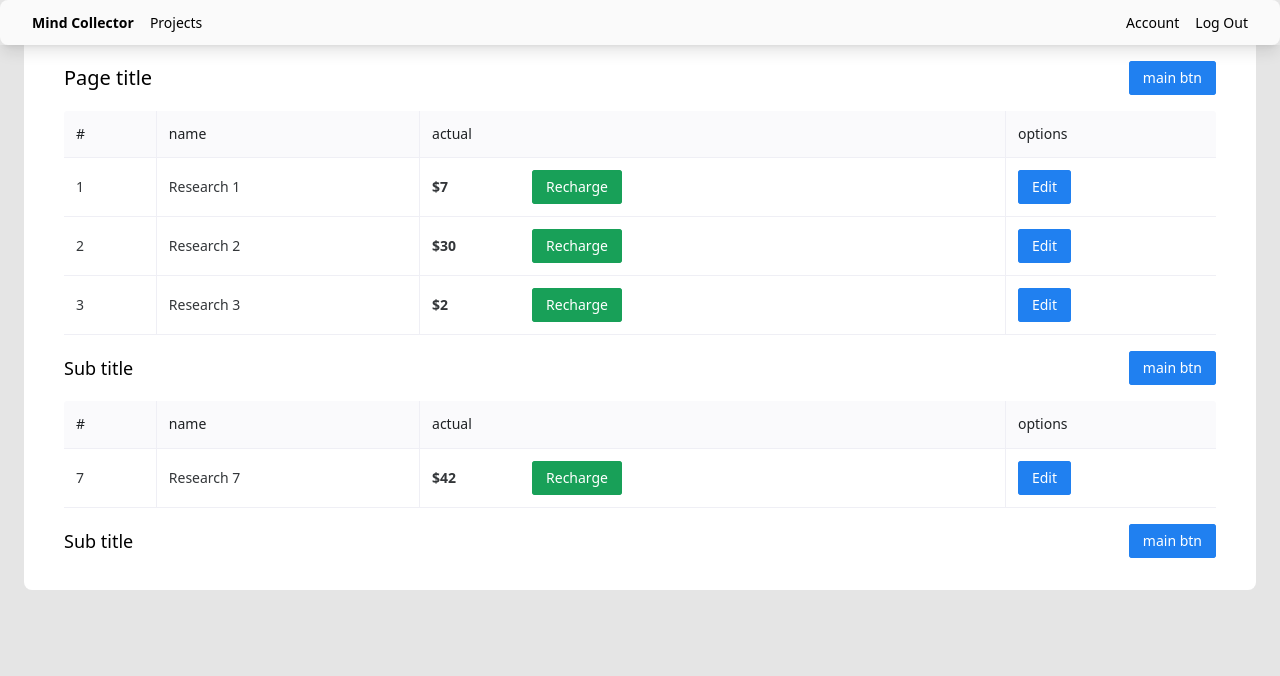
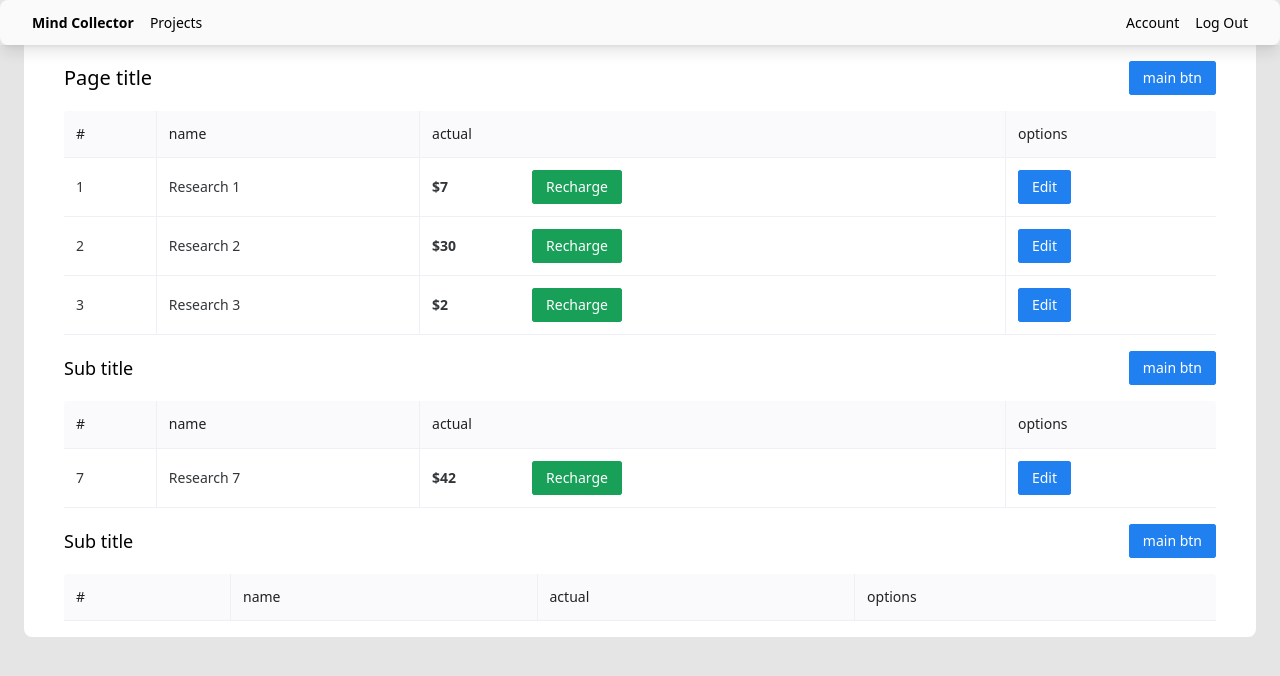
Before and after one commit to MindCollectorCompany/front, a Nuxt app: page /projects in a window 1280 px wide. Shown: the top 676 px of the page. Built offline with nearby package versions, Linux system fonts and the light colour scheme.

Commit message:
add create project method via store

```diff
--- /dev/null
+++ b/components/modal/ModalCreateProject.vue
@@ -0,0 +1,60 @@
+<template>
+  <Modal
+    title="Create project"
+    :isOpen="isOpen"
+    :onClose="onCloseModal"
+    :onAccept="onCreateProject"
+    acceptText="Create"
+  >
+    <div class="grid grid-cols-2 gap-4">
+      <span>Name</span>
+      <Input name="name" v-model:text="name" />
+      <span>Description</span>
+      <Input name="description" v-model:text="description" />
+    </div>
+  </Modal>
+</template>
+
+<script lang="ts">
+import { storeToRefs } from "pinia";
+import { useProjectsStore } from "@/store/projects";
+
+export default {
+  props: ["isOpen"],
+  emits: ["update:isOpen"],
+  data() {
+    return {
+      name: "",
+      description: "",
+    };
+  },
+  setup() {
+    const store = useProjectsStore();
+    const { list, record } = storeToRefs(store);
+
+    return {
+      list,
+      record,
+      addRecord: store.addRecord,
+    };
+  },
+  methods: {
+    closeModal() {
+      this.$emit("update:isOpen", false);
+    },
+    onModalAccept() {
+      this.closeModal();
+    },
+    onCloseModal() {
+      this.closeModal();
+    },
+    onCreateProject() {
+      this.closeModal();
+      // создается новый проект
+      const id = Math.floor(1000 + Math.random() * 9000);
+      this.addRecord(id, this.name);
+      // созданный проект отображается в таблице проектов на странице Projects
+    },
+  },
+};
+</script>
--- a/pages/projects/index.vue
+++ b/pages/projects/index.vue
@@ -12,20 +12,20 @@
       <Table :cols="secondBlock.cols" :rows="secondBlock.rows" />
     </PageBlock>
     <PageBlock title="Sub title" buttonText="main btn" :onBtn="onOpenModal">
-      <Table />
+      <Table :cols="secondBlock.cols" :rows="list" />
     </PageBlock>
   </div>
   <!-- modal  -->
-  <Modal
-    title="Modal title"
-    :isOpen="isModalOpen"
-    :onClose="onCloseModal"
-    :onAccept="onModalAccept"
-    acceptText="Button"
-  >
-    content
-  </Modal>
+  <ModalCreateProject v-model:isOpen="isModalOpen" />
 </template>
+
+<script lang="ts" setup>
+import { storeToRefs } from "pinia";
+import { useProjectsStore } from "@/store/projects";
+
+const store = useProjectsStore();
+const { list } = storeToRefs(store) as any;
+</script>
 
 <script lang="ts">
 export default {
@@ -47,12 +47,6 @@ export default {
     };
   },
   methods: {
-    onModalAccept() {
-      this.isModalOpen = false;
-    },
-    onCloseModal() {
-      this.isModalOpen = false;
-    },
     onOpenModal() {
       this.isModalOpen = true;
     },
--- /dev/null
+++ b/store/projects.ts
@@ -0,0 +1,31 @@
+import { defineStore } from "pinia";
+
+type Record = {
+  id: Number;
+  name: String;
+  balance?: Number;
+};
+
+export const useProjectsStore = defineStore("projects", {
+  state: () => ({
+    list: [
+      // { id: 1, name: "research 1", balance: 7 },
+      // { id: 2, name: "research 2", balance: 30 },
+      // { id: 3, name: "research 3", balance: 2 },
+    ] as Record[],
+    record: {
+      id: 0,
+      name: "",
+      balance: 0,
+    } as Record,
+  }),
+  actions: {
+    addRecord(id: Number, name: String, balance?: Number) {
+      this.record.id = id;
+      this.record.name = name;
+      this.record.balance = balance || 0;
+
+      this.list.push({ id, name, balance });
+    },
+  },
+});
```
